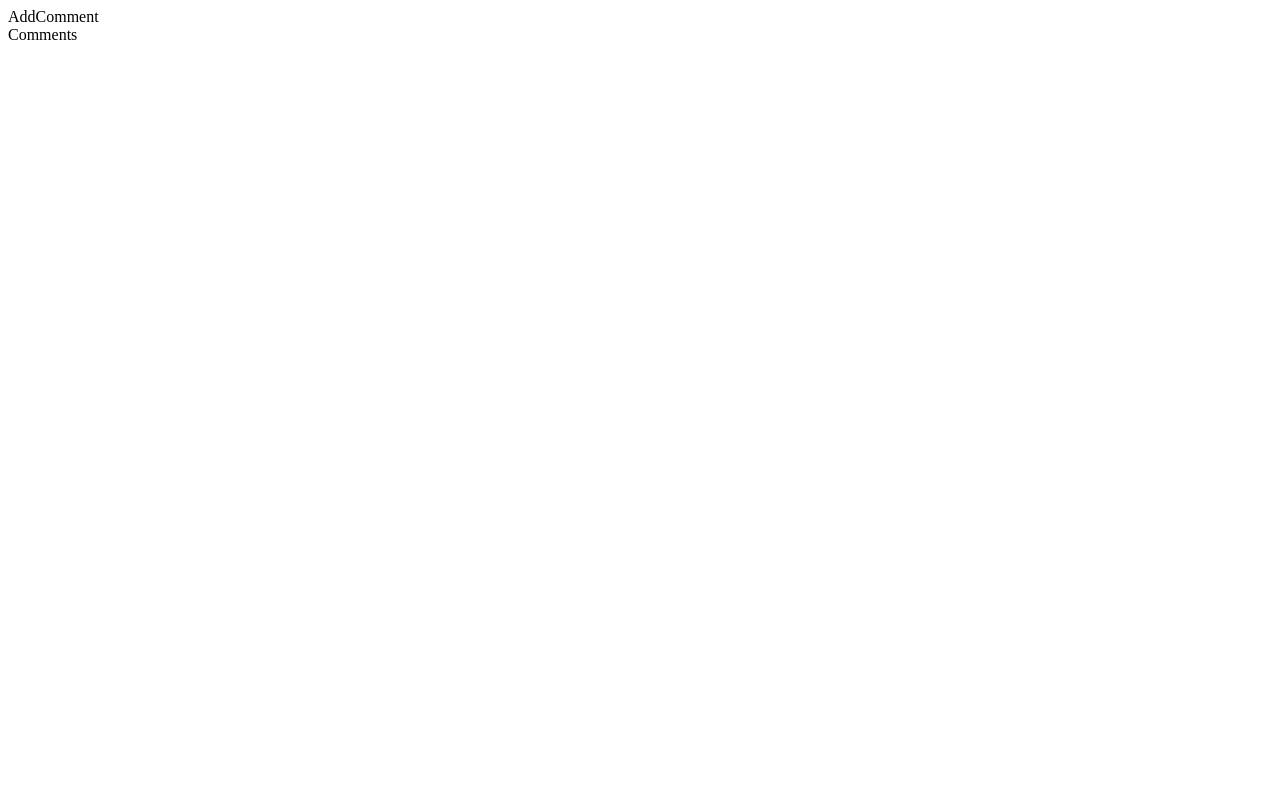
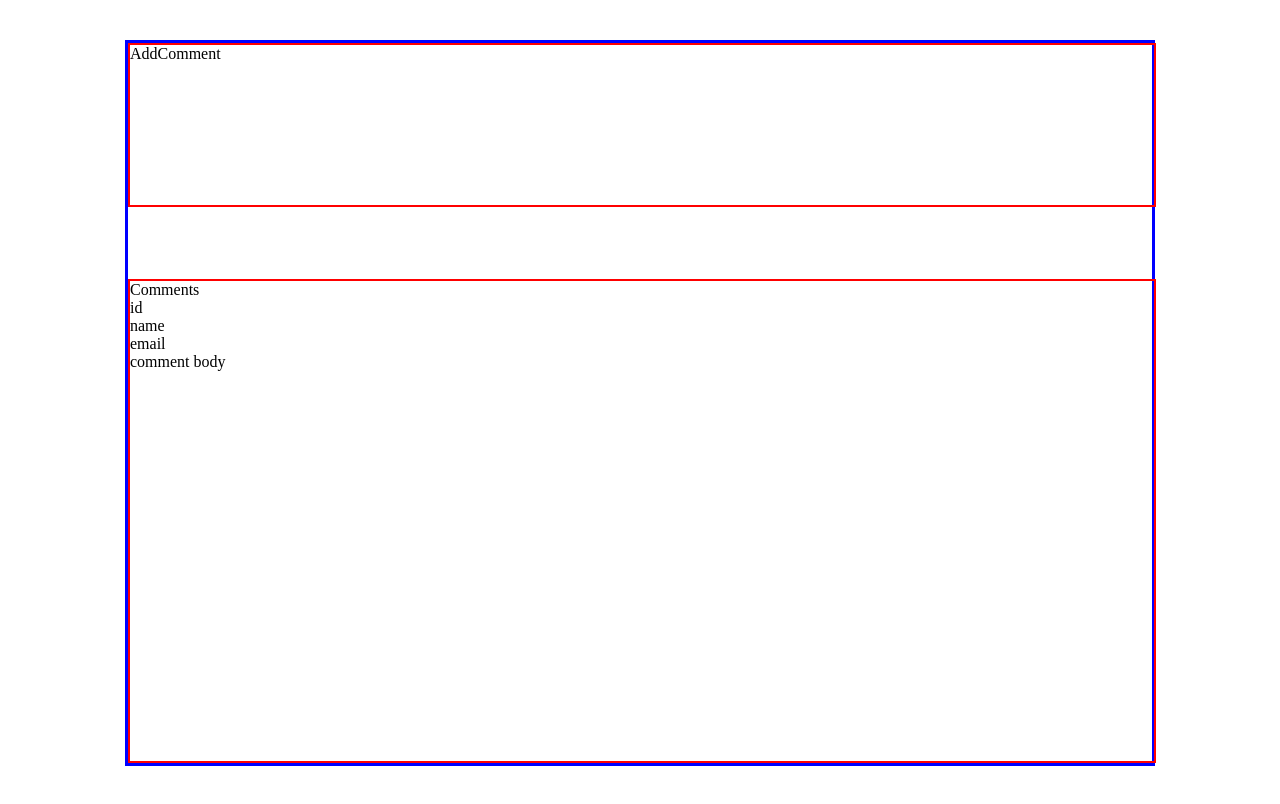
Before and after one commit to Shon-Elias/steps-endless-scrolling, a React (Create React App) app: page / in a window 1280 px wide. Built offline with nearby package versions, Linux system fonts and the light colour scheme.

Commit message:
setting the layout for endless scrolling

```diff
--- a/src/App.js
+++ b/src/App.js
@@ -3,7 +3,7 @@ import Comments from './Components/Comments';
 
 function App() {
   return (
-    <div >
+    <div className='main-form'>
       <AddComment />
       <Comments />
     </div>
--- a/src/Components/AddComment.js
+++ b/src/Components/AddComment.js
@@ -1,6 +1,6 @@
 const AddComment = () => {
   return (
-    <div>AddComment</div>
+    <div className='add-comment-box'>AddComment</div>
   )
 }
 export default AddComment;
--- a/src/Components/Comments.js
+++ b/src/Components/Comments.js
@@ -1,6 +1,12 @@
 const Comments = () => {
   return (
-    <div>Comments</div>
+    <div className='comments-box'>Comments
+
+      <div>id</div>
+      <div>name</div>
+      <div>email</div>
+      <div>comment body</div>
+    </div>
   )
 }
 export default Comments;
--- a/src/style.css
+++ b/src/style.css
@@ -0,0 +1,20 @@
+.main-form{
+  height: 90vh;
+  width: 80vw;
+  margin: 5vh auto;
+  border: 3px solid blue;
+}
+
+.add-comment-box{
+  height: 20vh;
+  width: inherit;
+  border: 2px solid red;
+  margin-bottom: 9vh;
+}
+
+.comments-box{
+  height: 60vh;
+  width: inherit;
+  border: 2px solid red;
+  overflow-y: scroll;
+}
```
